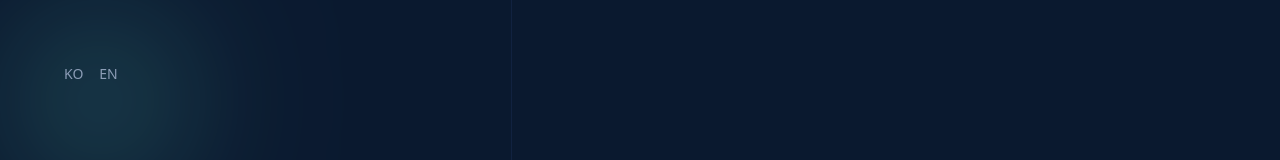
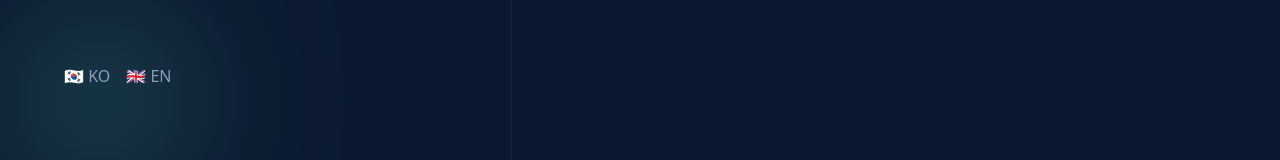
Before and after one commit to youngmin63/my-portfolio, a React (Vite) app: page / in a window 1280 px wide. Shown: the top 160 px of the page. Built offline with nearby package versions, Linux system fonts and the light colour scheme.

Commit message:
언어 버튼 옆에 국기 추가

```diff
--- a/src/App.jsx
+++ b/src/App.jsx
@@ -36,13 +36,13 @@ export default function App() {
             onClick={() => i18n.changeLanguage("ko")}
             className="text-sm text-[#8892b0] hover:text-[#64ffda] transition"
           >
-            KO
+            🇰🇷 KO
           </button>
           <button
             onClick={() => i18n.changeLanguage("en")}
             className="text-sm text-[#8892b0] hover:text-[#64ffda] transition"
           >
-            EN
+            🇬🇧 EN
           </button>
         </div>
         <Hero />
--- a/src/components/Navbar.jsx
+++ b/src/components/Navbar.jsx
@@ -14,15 +14,15 @@ export default function Navbar({ active }) {
       <div className="flex gap-4 mb-0">
         <button
           onClick={() => i18n.changeLanguage("ko")}
-          className="text-sm text-[#8892b0] hover:text-[#64ffda] transition"
+          className="text-m text-[#8892b0] hover:text-[#64ffda] transition"
         >
-          KO
+          🇰🇷 KO
         </button>
         <button
           onClick={() => i18n.changeLanguage("en")}
-          className="text-sm text-[#8892b0] hover:text-[#64ffda] transition"
+          className="text-m text-[#8892b0] hover:text-[#64ffda] transition"
         >
-          EN
+          🇬🇧 EN
         </button>
       </div>
       <div className="flex flex-col gap-12">
```
